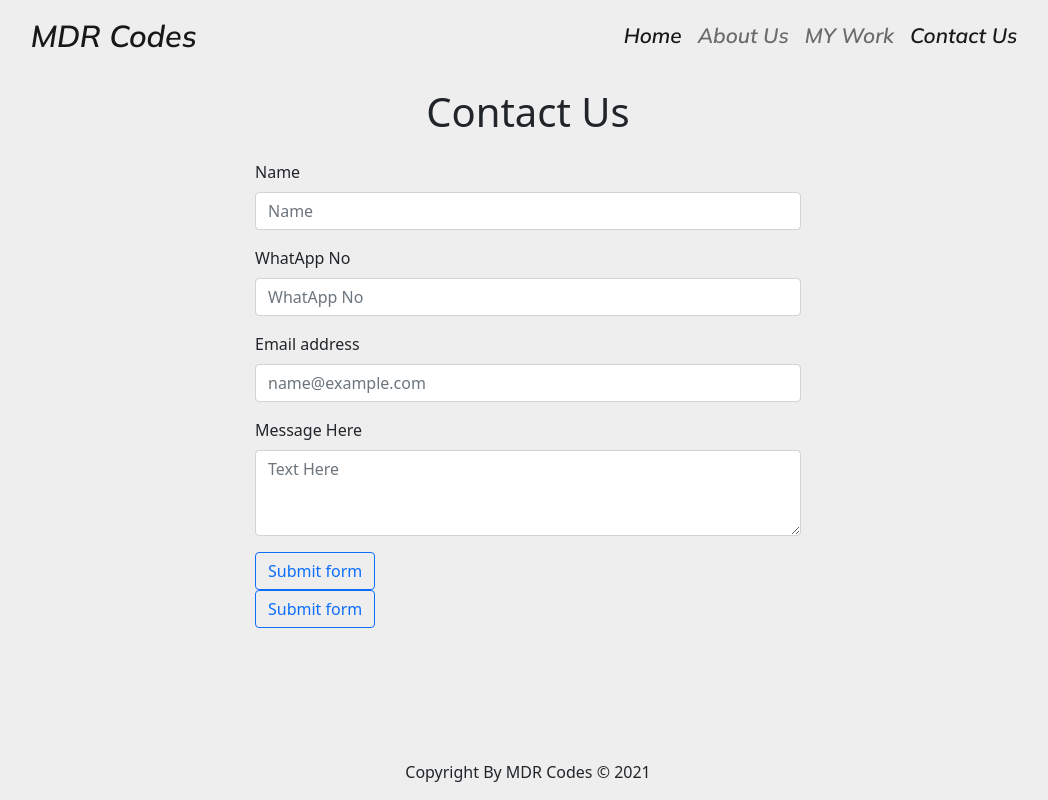
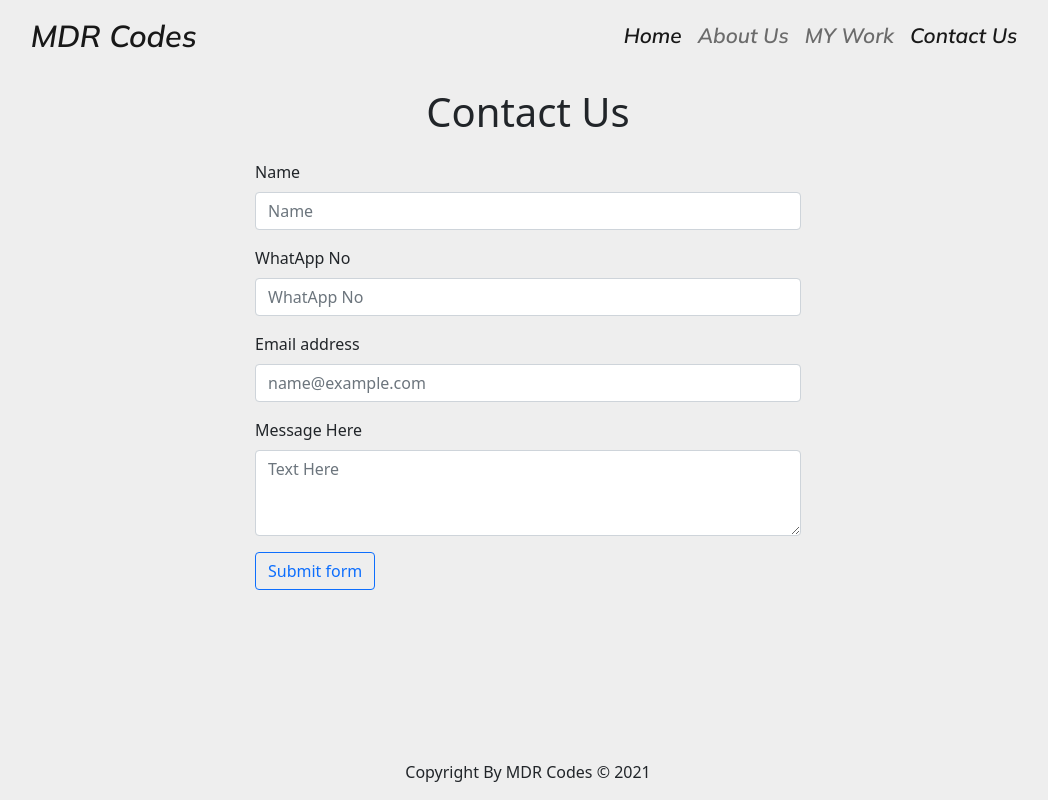
Before and after one commit to MDR394/portfolio1, a React (Create React App) app: page /contact in a window 1280 px wide. Shown: the whole page, without its empty margins (112-1160 px from the left). Built offline with nearby package versions, Linux system fonts and the light colour scheme.

Commit message:
del btn contact

```diff
--- a/src/Components/Contact.jsx
+++ b/src/Components/Contact.jsx
@@ -50,9 +50,6 @@ const Contact= () =>{
   </div>
   </form>
 
-                    <div class="col-12">
-    <button class="btn btn-outline-primary" type="submit">Submit form</button>
-  </div>
 
                 </div>
             </div>
```
Also changed, not shown: 1 other file (tests, documents, lock files or other folders).
